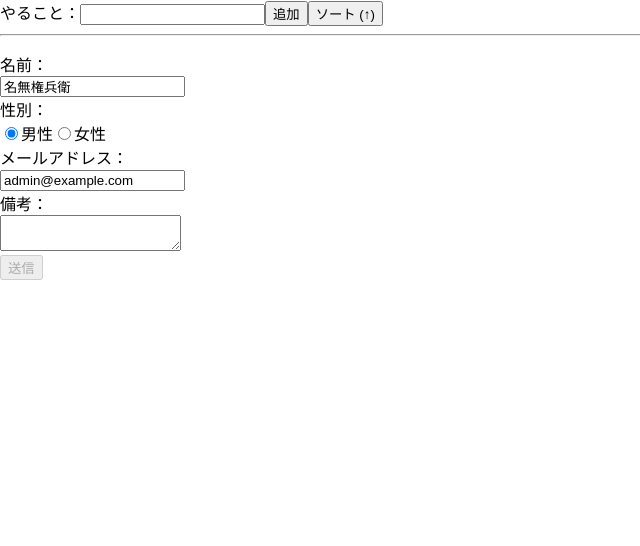
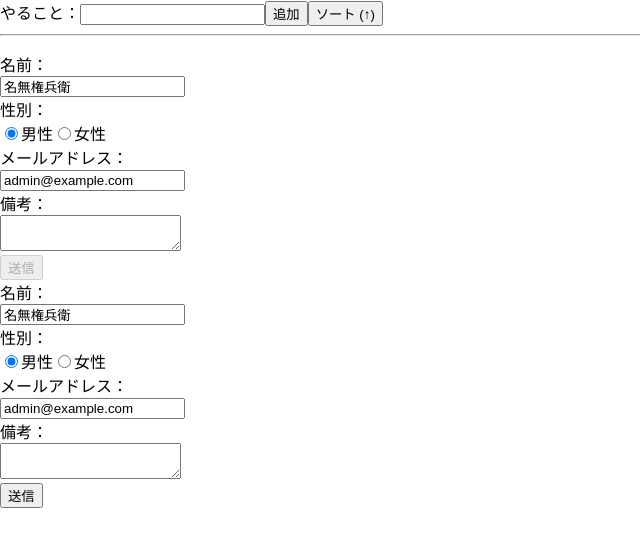
Before and after one commit to shusaku009/react-todo-app, a React (Create React App) app: page / in a window 1280 px wide. Shown: the top 546 px of the page, without its empty margins (0-640 px from the left). Built offline with nearby package versions, Linux system fonts and the light colour scheme.

Commit message:
Add: 検証ルールを追加

```diff
--- /dev/null
+++ b/src/FormYup.js
@@ -0,0 +1,81 @@
+import { useForm } from 'react-hook-form';
+import { yupResolver } from '@hookform/resolvers/yup';
+import * as yup from 'yup'
+
+const schema = yup.object({
+  name: yup
+    .string()
+    .label('名前')
+    .required('${label}は必須入力です。')
+    .max(20, '${label}は${max}文字以内で入力してください。'),
+  gender: yup
+    .string()
+    .label('性別')
+    .required('${label}は必須入力です。'),
+  email: yup
+    .string()
+    .label('メールアドレス')
+    .required('${label}は必須入力です。')
+    .required('${label}の形式が不正です。'),
+  memo: yup
+    .string()
+    .label('備考')
+    .required('${label}は必須入力です。')
+    .min(10, '${label}は${min}文字以上で入力してください。')
+});
+
+function FormYup() {
+  const { register, handleSubmit, formState: { errors } } = useForm({
+    defaultValues: {
+      name: '名無権兵衛',
+      email: 'admin@example.com',
+      gender: 'male',
+      memo: ''
+    },
+    resolver: yupResolver(schema),
+  });
+
+  const onsubmit = data => console.log(data);
+  const onerror = err => console.log(err);
+
+  return (
+    <form onSubmit={handleSubmit(onsubmit, onerror)} noValidate>
+      {/* 検証ルールなどをフォームに紐付け */}
+      <div>
+        <label htmlFor='name'>名前：</label><br />
+        <input id="name" type="text"
+          {...register('name')} />
+        <div>{errors.name?.message}</div>
+      </div>
+      <div>
+        <label htmlFor='gender'>性別：</label><br />
+        <label>
+          <input type="radio" value="male"
+            {...register('gender')} />男性
+        </label>
+        <label>
+          <input type="radio" value="female"
+            {...register('gender')} />女性
+        </label>
+        <div>{errors.gender?.message}</div>
+      </div>
+      <div>
+        <label htmlFor='email'>メールアドレス：</label><br />
+        <input id='email' type='email'
+          {...register('email')} />
+        <div>{errors.email?.message}</div>
+      </div>
+      <div>
+        <label htmlFor='memo'>備考：</label><br />
+        <textarea id="memo"
+          {...register('memo')} />
+        <div>{errors.memo?.message}</div>
+      </div>
+      <div>
+        <button type="submit">送信</button>
+      </div>
+    </form>
+  );
+}
+
+export default FormYup;
--- a/src/index.js
+++ b/src/index.js
@@ -5,6 +5,7 @@ import App from './App';
 import reportWebVitals from './reportWebVitals';
 import StateTodo from './StateTodo';
 import FormBasic from './FormBasic';
+import FormYup from './FormYup';
 
 const root = ReactDOM.createRoot(document.getElementById('root'));
 root.render(
@@ -12,6 +13,7 @@ root.render(
     {/* <App /> */}
     <StateTodo />
     <FormBasic />
+    <FormYup />
   </React.StrictMode>
 );
 
```
